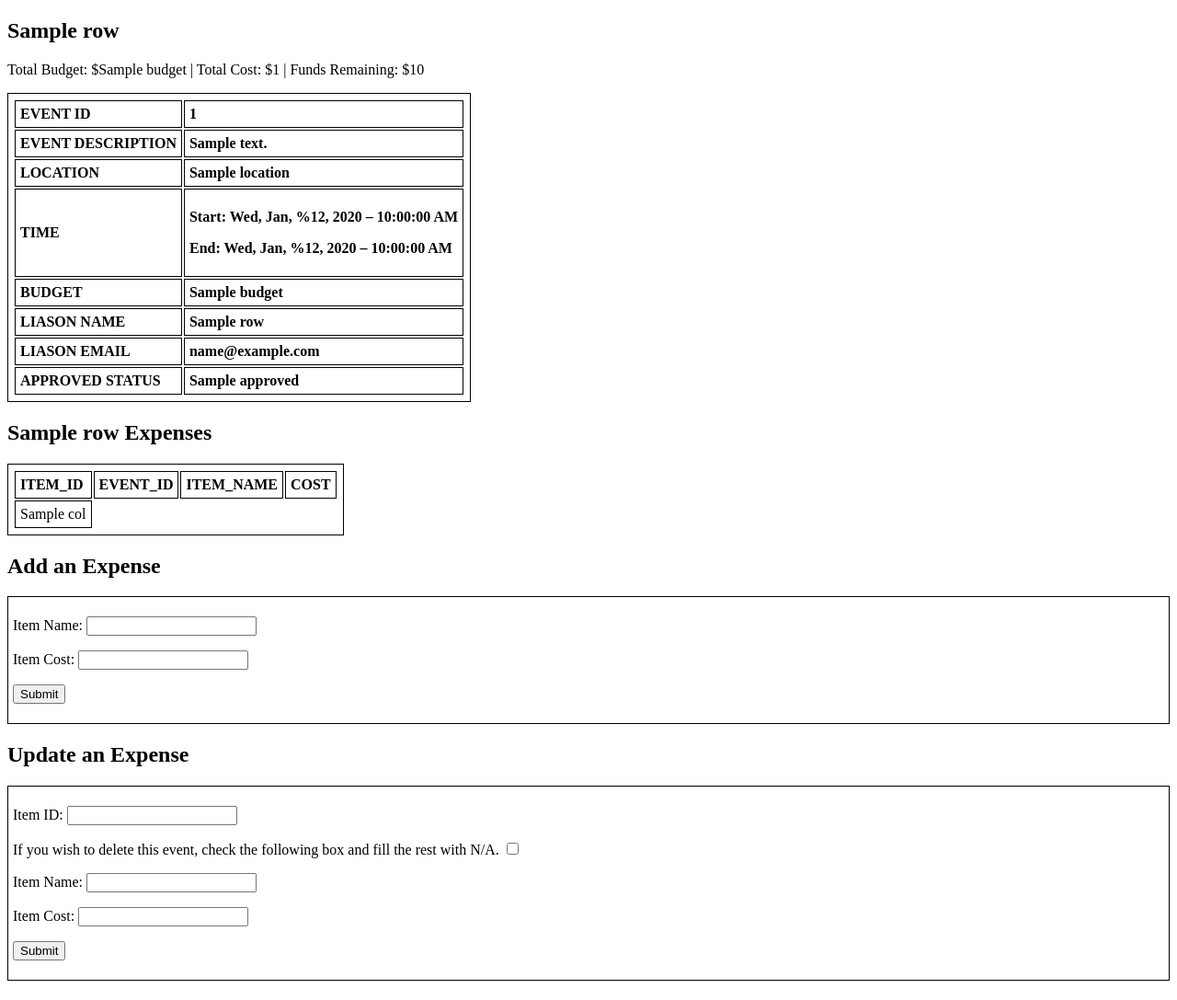
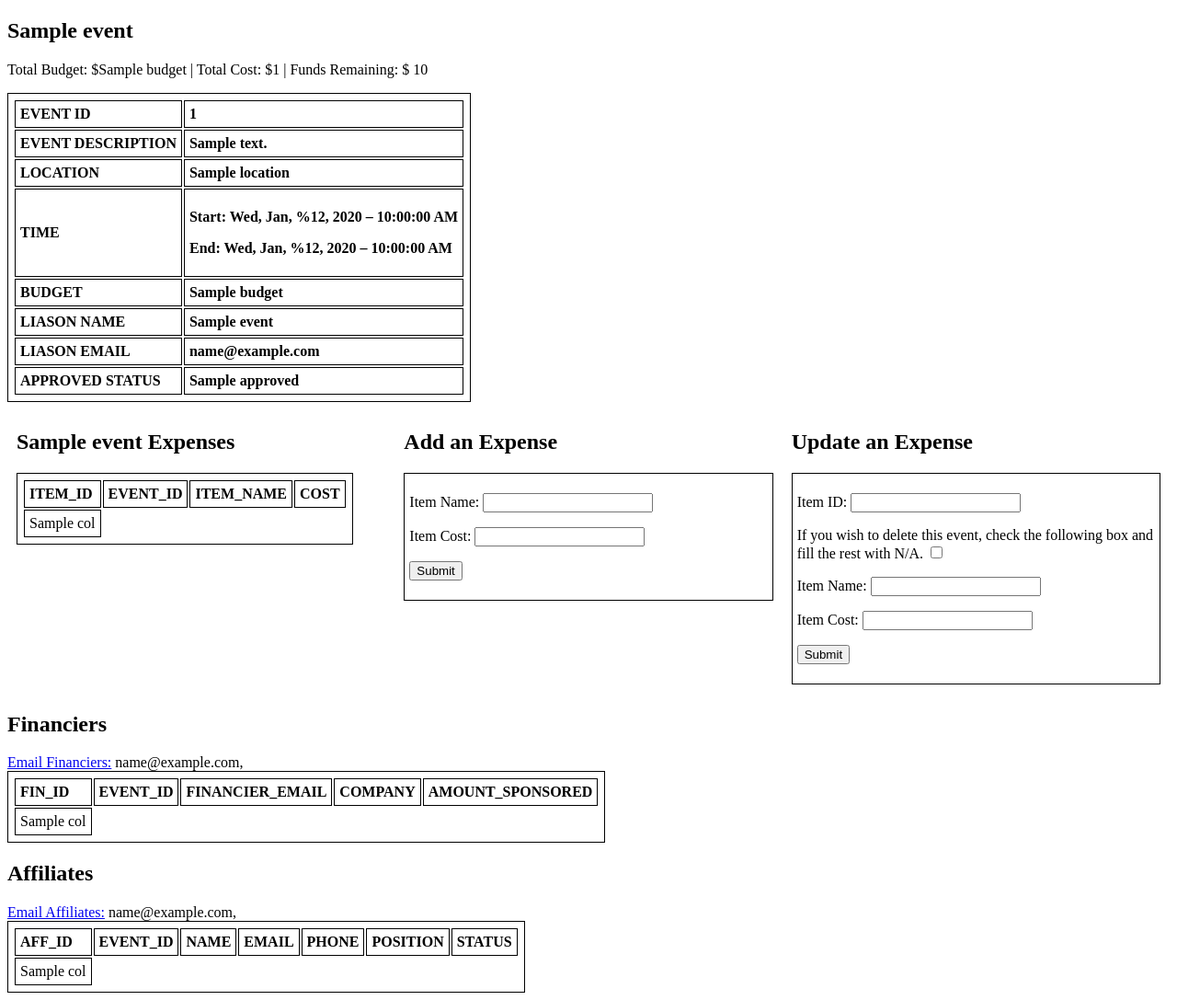
Before and after one commit to lucyc166/w4111-proj, a Flask app: template templates/event_profile.html in a window 1280 px wide. Shown: the whole page at 92% size. Before the commit the page ends 1066 px from the top, so only its background shows below. Run offline with Flask 2, Linux system fonts and the light colour scheme; the template is opened without the code that fills it: most values are stand-ins (such as "Sample title", 1, 10 or a date in 2020); lists and menus that the app fills with data are empty; parts of the project's set-up code (start-up, migrations or seed data) failed here and were passed over.

Commit message:
fixed css, added all aff and financier tables + mailto's to event page

```diff
--- a/server1.py
+++ b/server1.py
@@ -133,11 +133,7 @@ def org_profile(org_id):
     # grab org info from sql query
     select_query = "SELECT * FROM organizations WHERE org_id = '%s'" % (org_id)
     cursor = g.conn.execute(text(select_query))
-    print(select_query)
-    orgs = []
-    for result in cursor:
-        orgs.append(result)
-    print(orgs)
+    org = cursor.fetchone()
 
     # grab users affiliated with org from query
     select_query = "SELECT u.user_id, u.user_email, u.password  FROM organizations o JOIN affiliated_with aw ON aw.org_id = o.org_id JOIN users u on aw.user_id = u.user_id WHERE o.org_id = '%s'" % (org_id)
@@ -155,7 +151,7 @@ def org_profile(org_id):
     for result in cursor:
         events.append(result)
 
-    return render_template("org_profile.html", orgs = orgs, users = users, events = events)
+    return render_template("org_profile.html", org = org, users = users, events = events)
 
 # url routing for custom events page
 @app.route('/event/<event_id>')
@@ -183,7 +179,24 @@ def event_profile(event_id):
     select_query = "SELECT sum(cost) FROM expenses WHERE event_id = '%s'" % (event_id)
     cursor = g.conn.execute(text(select_query))
     total_expense = cursor.fetchone()[0]
-    return render_template("event_profile.html", events = events, expenses = expenses, total_expense = total_expense)
+
+    # grab affiliates info from sql query
+    select_query = "SELECT * FROM affiliates WHERE event_id = '%s'" % (event_id)
+    cursor = g.conn.execute(text(select_query))
+    print(select_query)
+    affiliates = []
+    for result in cursor:
+        affiliates.append(result)
+
+    # grab financiers info from sql query
+    select_query = "SELECT * FROM financiers WHERE event_id = '%s'" % (event_id)
+    cursor = g.conn.execute(text(select_query))
+    print(select_query)
+    financiers = []
+    for result in cursor:
+        financiers.append(result)
+
+    return render_template("event_profile.html", events = events, expenses = expenses, total_expense = total_expense, affiliates = affiliates, financiers = financiers)
 
 
 @app.route('/login_submit', methods =["GET", "POST"])
--- a/static/style.css
+++ b/static/style.css
@@ -4,3 +4,12 @@ table, th, td, form {
   text-align: left
 
 }
+
+.row {
+  display: flex;
+}
+
+.column {
+  flex: 50%;
+  padding: 10px
+}
--- a/templates/event_profile.html
+++ b/templates/event_profile.html
@@ -10,7 +10,12 @@
 {% for event in events %}
 <h2>{{ event.title }}</h2>
 
-<p>Total Budget: ${{ event.budget }}     | Total Cost: ${{ total_expense }}     | Funds Remaining: ${{ event.budget - total_expense }}</p>
+<p>Total Budget: ${{ event.budget }}     | Total Cost: ${{ total_expense or 0 }}     |      Funds Remaining: ${% if total_expense%}
+    {{event.budget - total_expense}}
+{% else %}
+    {{ event.budget }}
+{% endif %}
+</p>
 
 <table>
     <tr>
@@ -49,6 +54,12 @@
 
 </table>
 
+
+
+<!--insert expense info in a 2-column layouy -->
+
+<div class="row">
+    <div class="column">
         <h2>{{ event.title }} Expenses</h2>
         <table>
           <tr>
@@ -66,14 +77,15 @@
           </tr>
           {% endfor %}
         </table>
-
-<!--insert event information here in a table format-->
+    </div>
+    <div class="column">
         <h2>Add an Expense</h2>
         <form action="{{ url_for('add_expense', event_id = event.event_id) }}" method = "POST"> <!--*** insert event id into this statement somehow-->
         <p> Item Name: <input type = "text" name = "item_name" required/></p>
         <p> Item Cost: <input type = "text" name = "cost" required/></p>
         <p><button type="submit">Submit</button></p></form>
-
+    </div>
+    <div class="column">
         <h2>Update an Expense</h2>
         <form action="{{ url_for('update_expense', event_id = event.event_id) }}" method = "POST"> <!--*** insert event id into this statement somehow-->
         <p> Item ID: <input type = "text" name = "item_id" required/></p>
@@ -81,6 +93,65 @@
         <p> Item Name: <input type = "text" name = "item_name" required/></p>
         <p> Item Cost: <input type = "text" name = "cost" required/></p>
         <p><button type="submit">Submit</button></p></form>
+    </div>
+  </div>
+
+  <p></p>
+
+
+
+  <h2>Financiers</h2>
+  <a class="button" href="mailto:{% for financier in financiers %}
+  {{ financier.financier_email }},
+   {% endfor %}">Email Financiers:</a> {% for financier in financiers %}
+   {{ financier.financier_email }},
+    {% endfor %}
+
+  <table>
+    <tr>
+          <th>FIN_ID</th>
+          <th>EVENT_ID</th>
+          <th>FINANCIER_EMAIL</th>
+          <th>COMPANY</th>
+          <th>AMOUNT_SPONSORED</th>
+    </tr>
+
+    {% for row in financiers %}
+    <tr>
+      {% for col in row %}
+      <td>{{ col }}</td>
+      {% endfor %}
+    </tr>
+    {% endfor %}
+  </table>
+
+
+  <h2>Affiliates</h2>
+  <a class="button" href="mailto:{% for aff in affiliates %}
+  {{ aff.email }},
+   {% endfor %}">Email Affiliates:</a> {% for aff in affiliates %}
+   {{ aff.email }},
+    {% endfor %}
+  <table>
+    <tr>
+          <th>AFF_ID</th>
+          <th>EVENT_ID</th>
+          <th>NAME</th>
+          <th>EMAIL</th>
+          <th>PHONE</th>
+          <th>POSITION</th>
+          <th>STATUS</th>
+    </tr>
+
+    {% for row in affiliates %}
+    <tr>
+      {% for col in row %}
+      <td>{{ col }}</td>
+      {% endfor %}
+    </tr>
+    {% endfor %}
+  </table>
+
 
 {% endfor %}
 {% endblock %}
```
Also changed, not shown: templates/admin.html (+15 -0 lines), templates/org_profile.html (+10 -10 lines). Lines whose indentation alone changed are shown as unchanged.
